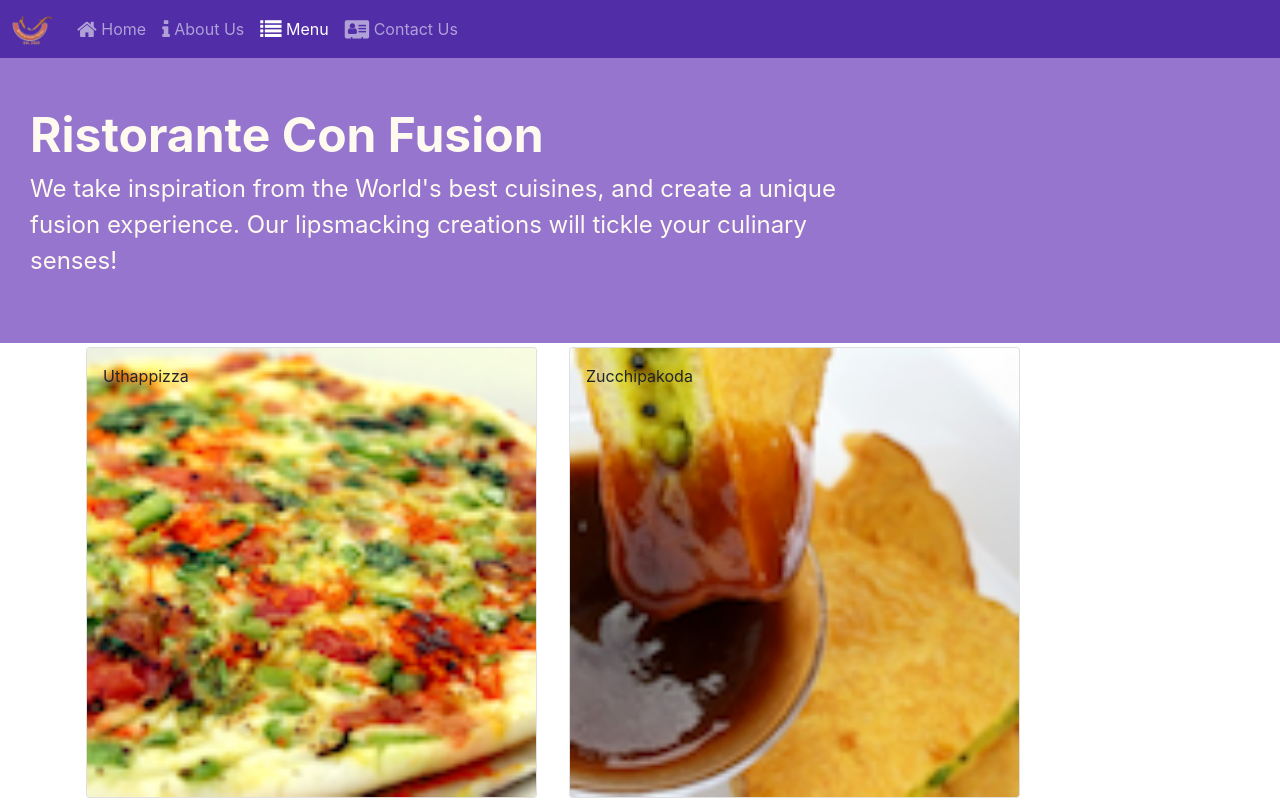
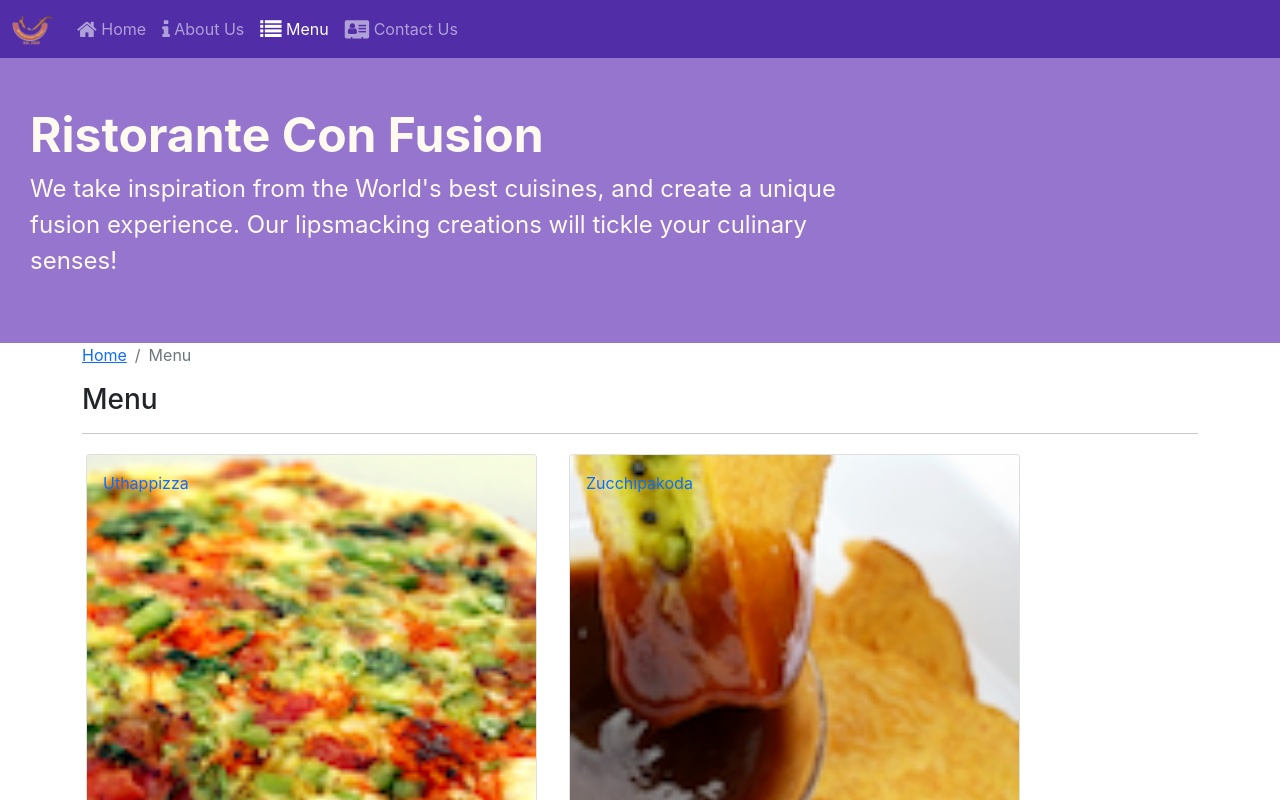
Before and after one commit to alexpowmow/git-test1, a React (Create React App) app: page /menu in a window 1280 px wide. Shown: the top 800 px of the page. Built offline with nearby package versions, Linux system fonts and the light colour scheme.

Commit message:
Single Page Applications Part 2

```diff
--- a/src/components/ContactComponent.js
+++ b/src/components/ContactComponent.js
@@ -1,8 +1,20 @@
 import React from 'react';
+import {Breadcrumb, BreadcrumbItem} from 'reactstrap';
+import {Link} from 'react-router-dom';
 
 function Contact(props) {
     return(
         <div className="container">
+            <div className="row">
+                <Breadcrumb>
+                    <BreadcrumbItem> <Link to='/home'> Home </Link></BreadcrumbItem>
+                    <BreadcrumbItem active> Contact Us </BreadcrumbItem>
+                </Breadcrumb>
+                <div className = "col-12">
+                    <h3>Contact Us </h3>
+                    <hr />
+                </div>
+            </div>
             <div className="row row-content">
                 <div className="col-12">
                 <h3>Location Information</h3>
--- a/src/components/DishdetailComponent.js
+++ b/src/components/DishdetailComponent.js
@@ -1,6 +1,6 @@
 import React from "react";
-import { Card, CardImg, CardText, CardBody, CardTitle } from "reactstrap";
-
+import { Card, CardImg, CardText, CardBody, CardTitle, Breadcrumb, BreadcrumbItem } from "reactstrap";
+import {Link} from 'react-router-dom';
 
 
 
@@ -16,20 +16,22 @@ import { Card, CardImg, CardText, CardBody, CardTitle } from "reactstrap";
 function RenderComments({comments}) {
         if (comments != null) {
         const options = { year: "numeric", month: "long", day: "numeric" };
-        return comments.map(comment => (
-        <div key={comment.id} >
-          <div className = "m-3">
-          {comment.comment}
+        return(
+          <div className= "col-12 col-md-5 m-1">
+        <h4>Comments</h4>
+        <ul className = "list-unstyled">
+        {comments.map((comment) => {
+          return(
+            <li key={comment.id}>
+            <p>{comment.comment}</p>
+            <p> -- {comment.author} , {new Date(comment.date).toLocaleDateString("en-US", options)}</p>
+            </li>
+          );
+        })}
+        </ul>
         </div>
-
-          <div>
-          -- {comment.author}, {new Date(comment.date).toLocaleDateString("en-US", options)}
-          </div>
-
-
-        </div>
-      ));
-        } {
+      );
+        } else {
             return(
                 <div>
 
@@ -39,11 +41,26 @@ function RenderComments({comments}) {
 
       }
 
+  function RenderDish({dish}){
+    return(
 
-   const DishDetail = ({dish}) => {
+      <div className="col-12 col-md-5 m-1">
+        <Card>
+          <CardImg top width="100%" src={dish.image} alt={dish.name} />
+          <CardBody>
+            <CardTitle tag="h5"> {dish.name}</CardTitle>
+            <CardText>{dish.description}</CardText>
+          </CardBody>
+        </Card>
+      </div>
+
+    );
+  }
+
+   const DishDetail = (props) => {
       console.log('Dishdetail Component render invoked');
 
-        if( dish == null){
+        if( props.dish == null){
           return(
             <div>
 
@@ -51,19 +68,20 @@ function RenderComments({comments}) {
         )
         }else{
         return (
-            <div className="row">
-              <div className="col-12 col-md-5 m-1">
-                <Card>
-                  <CardImg top width="100%" src={dish.image} alt={dish.name} />
-                  <CardBody>
-                    <CardTitle tag="h5"> {dish.name}</CardTitle>
-                    <CardText>{dish.description}</CardText>
-                  </CardBody>
-                </Card>
+            <div className= "container">
+              <div className="row">
+                  <Breadcrumb>
+                    <BreadcrumbItem> <Link to='/menu'> Menu </Link></BreadcrumbItem>
+                    <BreadcrumbItem active> {props.dish.name} </BreadcrumbItem>
+                  </Breadcrumb>
+              <div className = "col-12">
+                  <h3>{props.dish.name}</h3>
+                  <hr />
+                </div>
               </div>
-              <div className="col-12 col-md-5 m-1">
-                <h3>Comments</h3>
-                <RenderComments comments = {dish.comments} />
+              <div className="row">
+                  <RenderDish dish= {props.dish} />
+                  <RenderComments comments = {props.comments} />
               </div>
             </div>
           );
--- a/src/components/MainComponent.js
+++ b/src/components/MainComponent.js
@@ -8,7 +8,7 @@ import Header from './HeaderComponent';
 import Footer from './FooterComponent'
 import Home from './HomeComponent';
 import Contact from './ContactComponent';
-import {Routes, Route, Navigate, Redirect} from 'react-router-dom';
+import {Routes, Route, Navigate, Redirect, useMatch, useParams} from 'react-router-dom';
 import { COMMENTS } from '../shared/comments';
 import { PROMOTIONS } from '../shared/promotions';
 import { LEADERS } from '../shared/leaders';
@@ -36,12 +36,23 @@ class Main extends Component {
 
     );
   }
+
+  const DishWithId = () => {
+    let match = useMatch("/menu/:dishId");
+    let params = useParams();
+    console.log(match);
+    return(
+      <DishDetail dish= {this.state.dishes.filter((dish) => dish.id === parseInt(params.dishId, 10))[0]} comments = {this.state.comments.filter((comment) => comment.dishId === parseInt(params.dishId, 10))}/>
+    );
+
+  }
   return (
     <div >
       <Header />
       <Routes>
         <Route path="/home" element = {<HomePage />} />
         <Route exact path= "/menu" element= {<Menu dishes={this.state.dishes} />} />
+        <Route path = "/menu/:dishId" element = {<DishWithId />} />
         <Route exact path ="/contactus" element = {<Contact />}/>
       </Routes>
 
--- a/src/components/MenuComponent.js
+++ b/src/components/MenuComponent.js
@@ -1,6 +1,6 @@
 import React from 'react';
-import {Card, CardImg, CardImgOverlay, CardText, CardBody, CardTitle} from 'reactstrap';
-
+import {Card, CardImg, CardImgOverlay, CardText, CardBody, CardTitle, Breadcrumb, BreadcrumbItem} from 'reactstrap';
+import {Link} from 'react-router-dom';
 
 
 
@@ -25,14 +25,17 @@ import {Card, CardImg, CardImgOverlay, CardText, CardBody, CardTitle} from 'reac
     // }
 
 
-    function RenderMenuItem({dish, onClick}){
+    function RenderMenuItem({dish}){
       return(
-        <Card onClick={() => onClick(dish.id)}>
+        <Card >
+          <Link to= {`/menu/${dish.id}`}>
           <CardImg width="100%" src={dish.image} alt={dish.name} />
           <CardImgOverlay>
               <CardTitle>{dish.name}</CardTitle>
           </CardImgOverlay>
+          </Link>
         </Card>
+
       );
     }
 
@@ -41,13 +44,23 @@ import {Card, CardImg, CardImgOverlay, CardText, CardBody, CardTitle} from 'reac
       const menu = props.dishes.map((dish) => {
         return (
           <div key={dish.id} className="col-12 col-md-5 m-1">
-            <RenderMenuItem dish ={dish} onClick = {props.onClick} />
+            <RenderMenuItem dish ={dish} />
           </div>
         );
     });
 
     return (
       <div className="container">
+        <div className="row">
+          <Breadcrumb>
+          <BreadcrumbItem> <Link to='/home'> Home </Link></BreadcrumbItem>
+          <BreadcrumbItem active> Menu </BreadcrumbItem>
+          </Breadcrumb>
+          <div className = "col-12">
+            <h3>Menu</h3>
+            <hr />
+          </div>
+        </div>
         <div className="row">
             {menu}
         </div>
```
Also changed, not shown: .config/configstore/update-notifier-npm.json.
